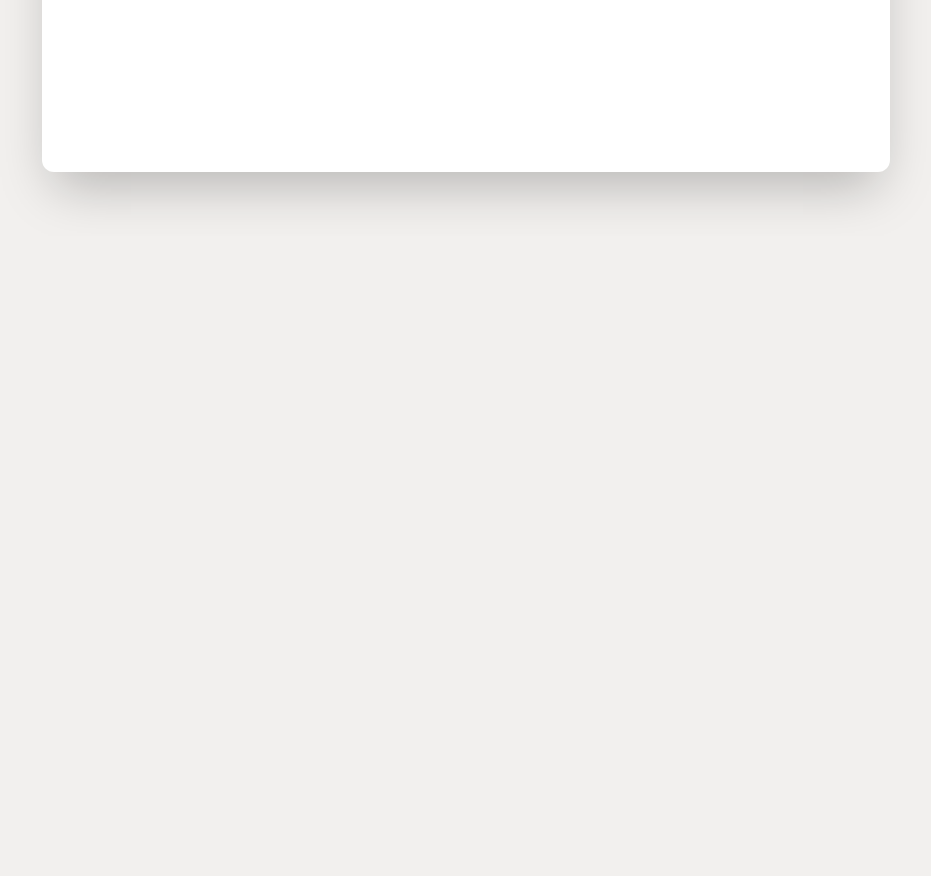
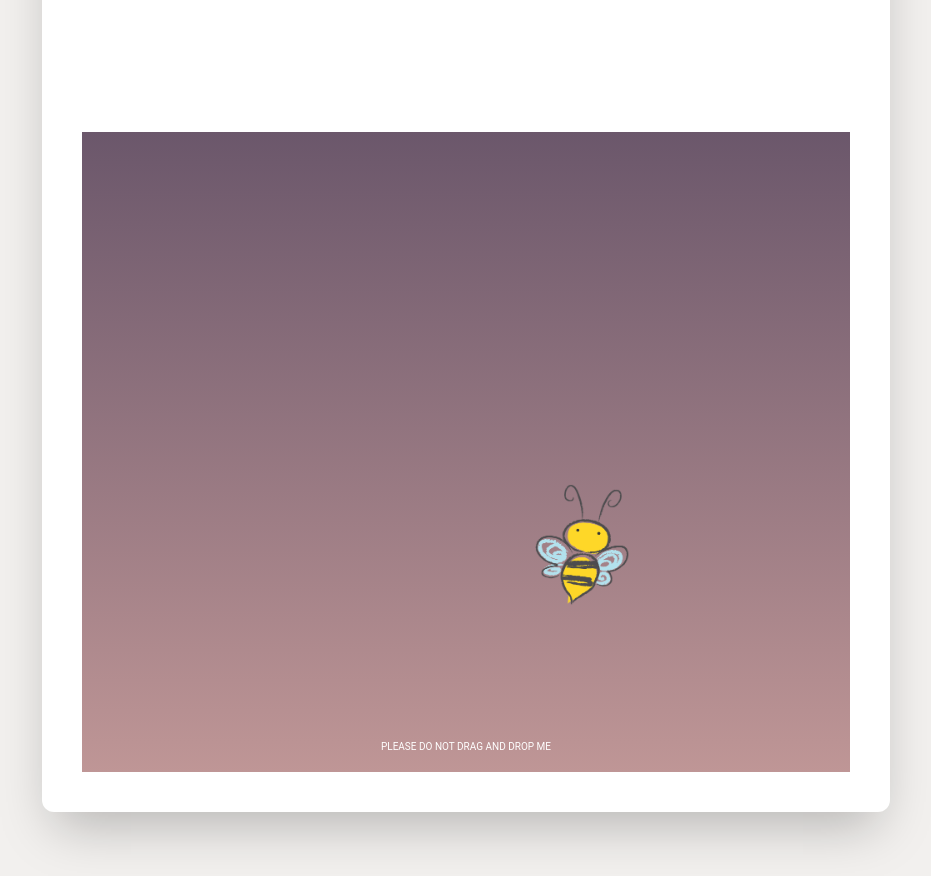
Before and after one commit to surbhirajpal/personal-portfolio, a React (Create React App) app: page / in a window 1280 px wide. Shown: the part 1980-2856 px from the top of the page, without its empty margins (174-1105 px from the left). Before the commit the page ends 2216 px from the top, so only its background shows below. Built offline with nearby package versions, Linux system fonts and the light colour scheme; what lord-icon-element would draw is missing.

Commit message:
Drag and drop section

```diff
--- a/src/Home/Home.jsx
+++ b/src/Home/Home.jsx
@@ -1,5 +1,6 @@
 import Introduction from './components/Introduction';
 import Service from './components/Service';
+import DragAndDrop from './components/DragAndDrop';
 
 // import Intro from './components/Intro';
 // import About from './components/About';
@@ -9,6 +10,7 @@ const Home = () => {
         <>
             <Introduction />
             <Service/>
+            <DragAndDrop/>
         </>
     );
 };
--- /dev/null
+++ b/src/Home/components/DragAndDrop/DragAndDrop.jsx
@@ -0,0 +1,54 @@
+import {
+    useRef,
+    useState,
+    useEffect,
+} from "react";
+
+import {
+    motion,
+} from "framer-motion";
+
+import './DragAndDrop.less';
+
+const DragAndDrop = () => {
+    const containerRef = useRef(null);
+    const [containerWidth, setContainerWidth] = useState(0);
+    const [containerHeight, setContainerHeight] = useState(0);
+
+    const [isDragged, setIsDragged] = useState(false)
+
+    useEffect(() => {
+        const rect = containerRef?.current?.getBoundingClientRect();
+        setContainerWidth(rect?.width);
+        setContainerHeight(rect?.height);
+    })
+
+    console.log('containerWidth', containerWidth)
+    return (
+        <section className='drag-drop' ref={containerRef}>
+            <div className="drag-drop__container">
+                <motion.div
+                    className='drag-drop__image'
+                    drag
+                    dragConstraints={containerRef}
+                    onDragStart={() => setIsDragged(true)}
+                    animate={{
+                        // x: [0, 500, 500, 300, 600, 0],
+                        // y: [0, 200, 400, 100, 300, 250, 0],
+
+                        x: [0, containerWidth/4, -containerWidth/4, 0],
+                        y: [0, containerHeight/4, -containerHeight/4, 0]
+                    }}
+                    transition={{
+                        duration: 30,
+                        repeat: Infinity,
+                        ease: "easeInOut"
+                    }}
+                />
+                <div className='drag-drop__text'>{isDragged ? `WHY WOULD YOU DO THAT :(` : `PLEASE DO NOT DRAG AND DROP ME`}</div>
+            </div>
+        </section>
+    );
+};
+
+export default DragAndDrop;
--- /dev/null
+++ b/src/Home/components/DragAndDrop/DragAndDrop.less
@@ -0,0 +1,32 @@
+.drag-drop{
+    height: 80vh;
+    background: linear-gradient(180deg, #6b576b 0%, #bf9696 100%);
+
+    &__container{
+        height: 100%;
+        position: relative;
+    }
+
+    &__image{
+        background: url(/public/images/dragAndDrop/bee.png) no-repeat;
+        background-position: center;
+        background-size: contain;
+
+        border-radius: 30px;
+        width: 120px;
+        height: 120px;
+        position: absolute;
+        top: calc(50% - 150px / 2);
+        left: calc(50% - 150px / 2);
+    }
+
+    &__text{
+        position: absolute;
+        bottom: 20px;
+        font-size: 10px;
+        color: #fff;
+        text-align: center;
+        width: 100%;
+
+    }
+}
--- /dev/null
+++ b/src/Home/components/DragAndDrop/index.js
@@ -0,0 +1 @@
+export {default} from './DragAndDrop';
--- a/src/Home/components/Service/Service.jsx
+++ b/src/Home/components/Service/Service.jsx
@@ -1,7 +1,6 @@
 import {
     useRef,
     useState,
-    useLayoutEffect,
     useEffect
 } from "react";
 
--- a/src/Home/components/Service/Service.less
+++ b/src/Home/components/Service/Service.less
@@ -10,9 +10,7 @@
     }
 
     &__content-wrapper{
-        padding: 120px 40px;
-
-        background-color: #f2f0ee;
+        padding: 80px 40px;
         border-radius: 5px;
         overflow: hidden;
 
```
Also changed, not shown: public/images/dragAndDrop/bee.png (added).
